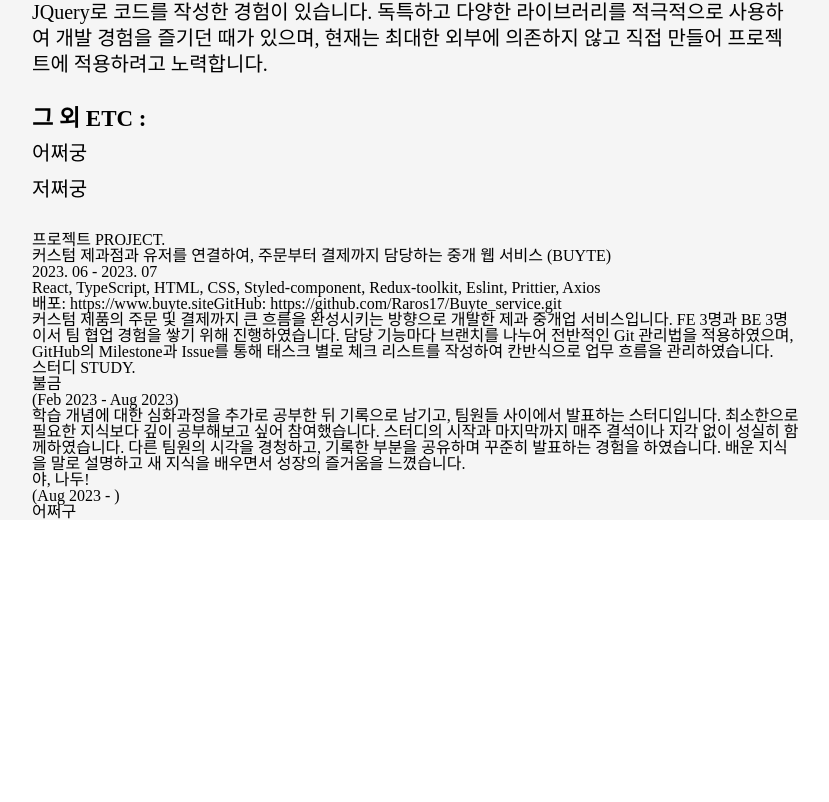
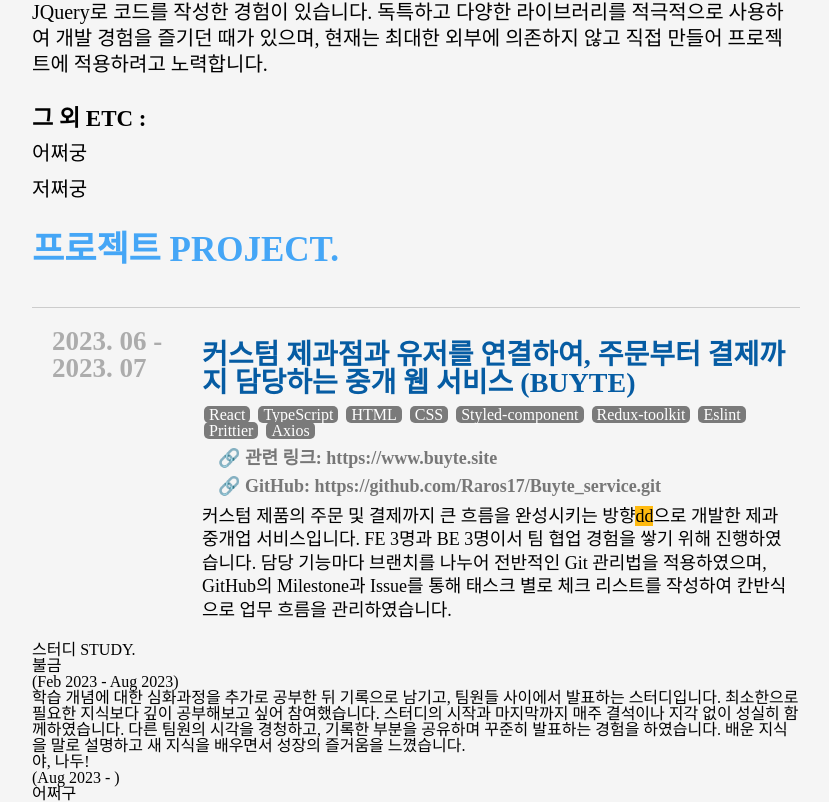
Before and after one commit to Raros17/Introduce, a React (Create React App) app: page / in a window 1280 px wide. Shown: the part 1207-2009 px from the top of the page, without its empty margins (224-1053 px from the left). Before the commit the page ends 1727 px from the top, so only its background shows below. Built offline with nearby package versions, Linux system fonts and the light colour scheme.

Commit message:
design: Project css

```diff
--- a/src/components/Project.tsx
+++ b/src/components/Project.tsx
@@ -1,16 +1,83 @@
+import styled from "styled-components";
 function Project() {
     return (
         <section>
-            <h2>프로젝트 PROJECT.</h2>
-            <h3>커스텀 제과점과 유저를 연결하여, 주문부터 결제까지 담당하는 중개 웹 서비스 (BUYTE)</h3> <span>2023. 06 - 2023. 07 </span>
-            <h4>React, TypeScript, HTML, CSS, Styled-component, Redux-toolkit, Eslint, Prittier, Axios</h4>
-            <div>
-                배포: <span>https://www.buyte.site</span>
-                GitHub: <span>https://github.com/Raros17/Buyte_service.git</span>
-            </div>
-            <p>커스텀 제품의 주문 및 결제까지 큰 흐름을 완성시키는 방향으로 개발한 제과 중개업 서비스입니다. FE 3명과 BE 3명이서 팀 협업 경험을 쌓기 위해 진행하였습니다. 담당 기능마다 브랜치를 나누어 전반적인 Git 관리법을 적용하였으며, GitHub의 Milestone과 Issue를 통해 태스크 별로 체크 리스트를 작성하여 칸반식으로 업무 흐름을 관리하였습니다. </p>
+            <Title>프로젝트 PROJECT.</Title>
+            <ProjectContainer>
+                <Date>2023. 06 - 2023. 07 </Date>
+                <ProjectTextContainer>
+                    <SubTitle>커스텀 제과점과 유저를 연결하여, 주문부터 결제까지 담당하는 중개 웹 서비스 (BUYTE)</SubTitle>
+                    <SkillBox>React</SkillBox> <SkillBox>TypeScript</SkillBox> <SkillBox>HTML</SkillBox> <SkillBox>CSS</SkillBox> <SkillBox>Styled-component</SkillBox> <SkillBox>Redux-toolkit</SkillBox> <SkillBox>Eslint</SkillBox> <SkillBox>Prittier</SkillBox> <SkillBox>Axios</SkillBox>
+
+                    <LinkContainer>
+                        <h5>🔗 관련 링크: <span>https://www.buyte.site</span></h5>
+                        <h5>🔗 GitHub: <span>https://github.com/Raros17/Buyte_service.git</span></h5>
+                    </LinkContainer>
+                                <ProjectText><span>커스텀 제품의 주문 및 결제까지 큰 흐름을 완성시키는 방향</span>으로 개발한 제과 중개업 서비스입니다. FE 3명과 BE 3명이서 팀 협업 경험을 쌓기 위해 진행하였습니다. 담당 기능마다 브랜치를 나누어 전반적인 Git 관리법을 적용하였으며, GitHub의 Milestone과 Issue를 통해 태스크 별로 체크 리스트를 작성하여 칸반식으로 업무 흐름을 관리하였습니다. </ProjectText>
+                </ProjectTextContainer>
+            </ProjectContainer>
+
+
         </section>
     );
   }
 
   export default Project;
+
+  const ProjectTextContainer = styled.div`
+    margin-top: 3px;
+  `
+  const ProjectText = styled.p`
+    margin: 10px 0;
+    font-size: 18px;
+    line-height: 1.3;
+    span::after {
+        content: "dd";
+        width: 10px;
+        height: 100px;;
+        background-color: #ffba10;
+    }
+  `
+  const LinkContainer = styled.div`
+    margin-left: 1rem;
+    h5{
+        margin: 10px 0;
+        font-size: 18px;
+        font-weight: 800;
+        color: #777;
+    }
+  `
+
+  const SkillBox = styled.span`
+    background-color: #7a7a7a;
+    color: #fff;
+    padding: 0 5px;
+    border-radius: 5px;
+    margin: 10px 2px;
+  `
+
+  const ProjectContainer = styled.div`
+    display: flex;
+    border-top: 1px solid #ccc;
+    padding: 20px 10px 10px 20px;
+    margin-top: 40px;
+  `
+
+  const Title = styled.h1`
+    font-size: 35px;
+    font-weight: 800;
+    color: #45a6f6;
+  `
+    const SubTitle = styled.h2`
+    font-size: 28px;
+    font-weight: 800;
+    margin: 10px 0;
+    color: #065ca3;
+  `
+  const Date = styled.span`
+    font-size: 27px;
+    font-weight: 600;
+    color: #acacac;
+    width: 600px;
+    min-width: 150px;
+  `
```
